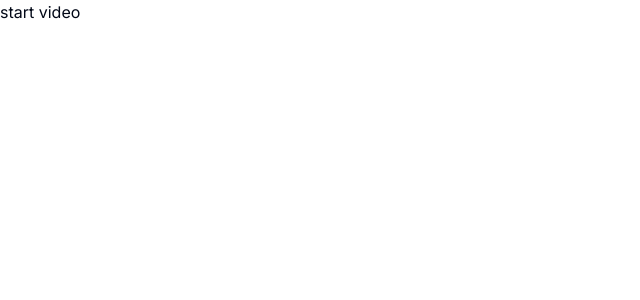
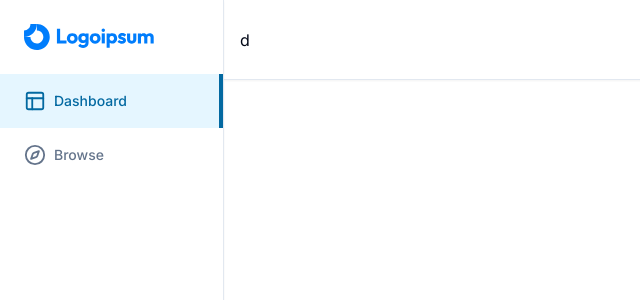
Before and after one commit to imran-khani/LMS-PLATFORM-NEXTJS14, a Next.js app: page / in a window 1280 px wide. Shown: the top 300 px of the page, without its empty margins (0-640 px from the left). Built offline with nearby package versions, Linux system fonts and the light colour scheme.

Commit message:
Add UserButton component to page.tsx and update clerkMiddleware configuration in middleware.ts

```diff
--- /dev/null
+++ b/app/(auth)/(routes)/sign-in/[[...sign-in]]/page.tsx
@@ -0,0 +1,5 @@
+import { SignIn } from "@clerk/nextjs";
+
+export default function Page() {
+  return <SignIn path="/sign-in" />;
+}
--- /dev/null
+++ b/app/(auth)/layout.tsx
@@ -0,0 +1,15 @@
+
+interface AuthLayoutProps {
+    children: React.ReactNode
+}
+
+
+const AuthLayout:React.FC<AuthLayoutProps> = ({children}) => {
+  return (
+    <div className="flex h-full items-center justify-center">
+        {children}
+    </div>
+  )
+}
+
+export default AuthLayout
--- a/app/(dashboard)/(routes)/page.tsx
+++ b/app/(dashboard)/(routes)/page.tsx
@@ -1,8 +1,14 @@
+import { UserButton } from "@clerk/nextjs";
 import Image from "next/image";
 import Link from "next/link";
 
 export default function Home() {
   return (
-    <Link href={'https://youtu.be/Big_aFLmekI?t=851'}>start video</Link>
+   <div>
+    helllo
+    <UserButton
+    afterSignOutUrl="/"
+    />
+   </div>
   );
 }
--- /dev/null
+++ b/app/(dashboard)/(routes)/search/page.tsx
@@ -0,0 +1,9 @@
+
+
+const Search = () => {
+  return (
+    <div>Search</div>
+  )
+}
+
+export default Search
--- /dev/null
+++ b/app/(dashboard)/_components/Logo.tsx
@@ -0,0 +1,16 @@
+import Image from "next/image"
+
+
+const Logo = () => {
+  return (
+   <Image
+   height={130}
+    width={130}
+    alt="logo"
+    src={'/logo.svg'}
+
+   />
+  )
+}
+
+export default Logo
--- /dev/null
+++ b/app/(dashboard)/_components/Navbar.tsx
@@ -0,0 +1,14 @@
+
+
+
+const Navbar = () => {
+  return (
+    <div
+    className="p-4 border-b h-full flex items-center bg-white shadow-sm"
+    >
+d
+    </div>
+  )
+}
+
+export default Navbar
--- /dev/null
+++ b/app/(dashboard)/_components/Sidebar.tsx
@@ -0,0 +1,17 @@
+import Logo from "./Logo";
+import SidebarRoutes from "./SidebarRoutes";
+
+const Sidebar = () => {
+    return (
+        <div className="h-full border-r flex flex-col overflow-y-auto bg-white shadow-sm">
+            <div className="p-6">
+                <Logo />
+            </div>
+            <div className="flex flex-col w-full">
+          <SidebarRoutes />
+            </div>
+        </div>
+    );
+};
+
+export default Sidebar;
--- /dev/null
+++ b/app/(dashboard)/_components/SidebarItem.tsx
@@ -0,0 +1,55 @@
+"use client";
+
+import { cn } from "@/lib/utils";
+import { LucideIcon } from "lucide-react";
+import { usePathname, useRouter } from "next/navigation";
+
+interface SidebarItemProps {
+    icon: LucideIcon;
+    label: string;
+    href: string;
+}
+
+const SidebarItem: React.FC<SidebarItemProps> = ({
+    icon: Icon,
+    label,
+    href,
+}) => {
+    const pathname = usePathname();
+    const router = useRouter();
+
+    const isActive =
+        (pathname === "/" && href === "/") ||
+        pathname === href ||
+        pathname.startsWith(`${href}/`);
+
+    const onClick = () => {
+        router.push(href);
+    };
+    return (
+        <button
+            onClick={onClick}
+            className={cn(
+                "flex items-center gap-x-2 text-slate-500 text-sm font-[500] pl-6 transition-all hover:text-slate-600 hover:bg-slate-300/20",
+                isActive &&
+                    "text-sky-700 bg-sky-300/20 hover:bg-sky-300/20 hover:text-sky-700"
+            )}
+        >
+            <div className="flex items-center gap-x-2 py-4">
+                <Icon
+                    size={22}
+                    className={cn("text-slate-500", isActive && "text-sky-700")}
+                />
+                {label}
+            </div>
+            <div
+                className={cn(
+                    "ml-auto opacity-0 border-2 border-sky-700 h-full transition-all",
+                    isActive && "opacity-100"
+                )}
+            />
+        </button>
+    );
+};
+
+export default SidebarItem;
--- /dev/null
+++ b/app/(dashboard)/_components/SidebarRoutes.tsx
@@ -0,0 +1,37 @@
+'use client'
+
+import { Compass, Layout } from "lucide-react"
+import SidebarItem from "./SidebarItem";
+const guestRoutes = [
+    {
+        icon:Layout,
+        label:'Dashboard',
+        href:'/'
+    },
+    {
+        icon:Compass,
+        label:'Browse',
+        href:'/search'
+    }
+]
+
+const SidebarRoutes = () => {
+    const routes = guestRoutes;
+  return (
+    <div className="flex flex-col w-full">
+    {
+        routes.map((route)=>(
+            <SidebarItem
+            key={route.href}
+            icon={route.icon}
+            label={route.label}
+            href={route.href}
+
+            />
+        ))
+    }
+    </div>
+  )
+}
+
+export default SidebarRoutes
--- /dev/null
+++ b/app/(dashboard)/layout.tsx
@@ -0,0 +1,22 @@
+import Navbar from "./_components/Navbar";
+import Sidebar from "./_components/Sidebar";
+
+interface DashboradLayoutProps {
+    children: React.ReactNode;
+}
+
+const DashboradLayout: React.FC<DashboradLayoutProps> = ({ children }) => {
+    return (
+        <div className="h-full">
+            <div className="fixed inset-y-0 h-[80px] md:pl-56 w-full z-50">
+                <Navbar />
+            </div>
+            <div className="hidden md:flex w-56 fixed inset-y-0 z-50 flex-col">
+                <Sidebar />
+            </div>
+            <main className="md:pl-56 h-full">{children}</main>
+        </div>
+    );
+};
+
+export default DashboradLayout;
--- a/middleware.ts
+++ b/middleware.ts
@@ -1,6 +1,8 @@
 import { clerkMiddleware } from "@clerk/nextjs/server";
 
-export default clerkMiddleware();
+export default clerkMiddleware({
+
+});
 
 export const config = {
   matcher: ["/((?!.+.[w]+$|_next).*)", "/", "/(api|trpc)(.*)"],
```
Also changed, not shown: public/logo.svg (added), 1 other file (tests, documents, lock files or other folders).
